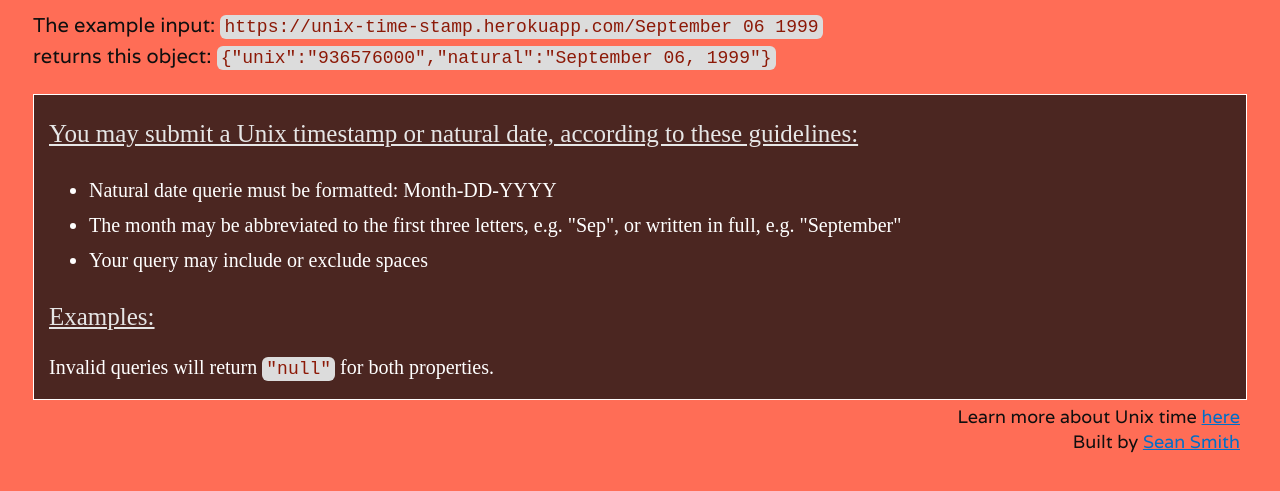
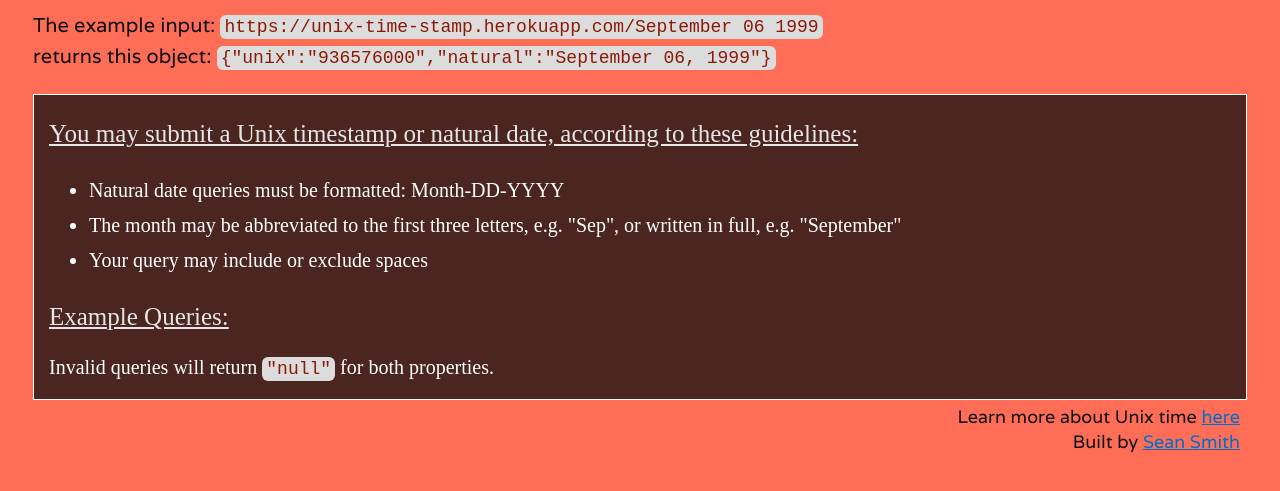
Before and after one commit to bonham000/unix-time-stamp, a website: page client/views/index.html in a window 1280 px wide. Both pictures are taken after a click on the link 453 px from the left and 332 px from the top of the page. Shown: the part 199-690 px from the top of the page. Drawn offline with nearby package versions, Linux system fonts and the light colour scheme.

Commit message:
one more update

```diff
--- a/client/views/index.html
+++ b/client/views/index.html
@@ -31,11 +31,11 @@
     <p class="rules"><a id="guide" href="#!">You may submit a Unix timestamp or natural date, according to these guidelines:</a></p>
 
     <ul class="list guidelines">
-      <li>Natural date querie must be formatted: Month-DD-YYYY</li>
+      <li>Natural date queries must be formatted: Month-DD-YYYY</li>
       <li>The month may be abbreviated to the first three letters, e.g. "Sep", or written in full, e.g. "September"</li>
       <li>Your query may include or exclude spaces</li>
     </ul>
-    <p class="rules"> <a id="examplesToggle" href="#!">Examples:</a></p>
+    <p class="rules"> <a id="examplesToggle" href="#!">Example Queries:</a></p>
     <ul class="list examples">
       <li><span class="valid">Valid:</span> "Sep 04 2016"</li>
       <li><span class="valid">Valid:</span> "March291999"</li>
```
